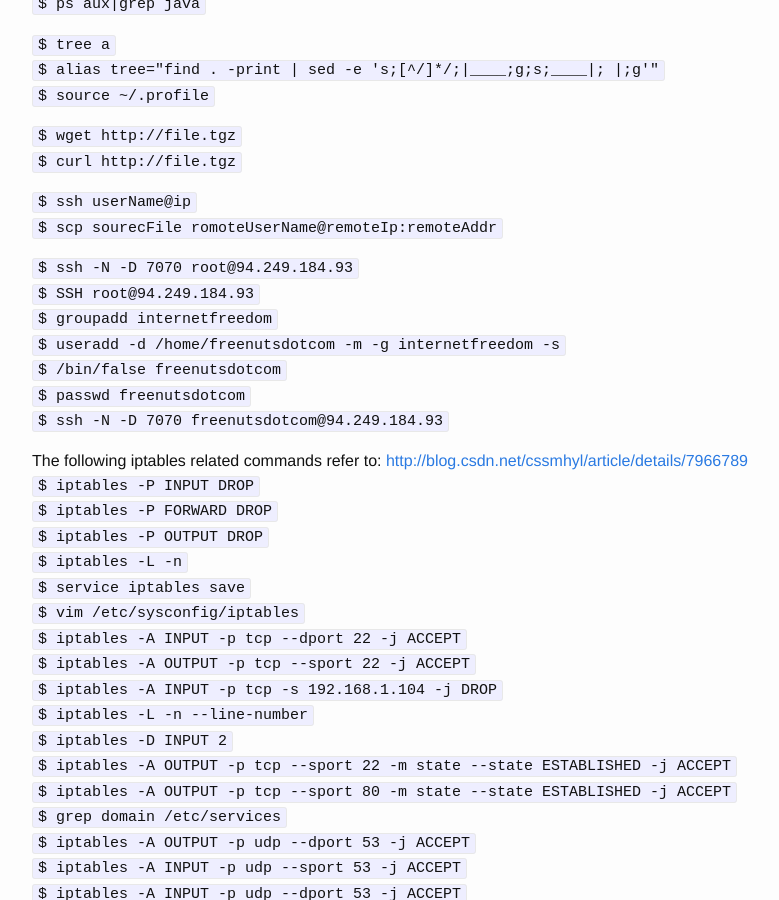
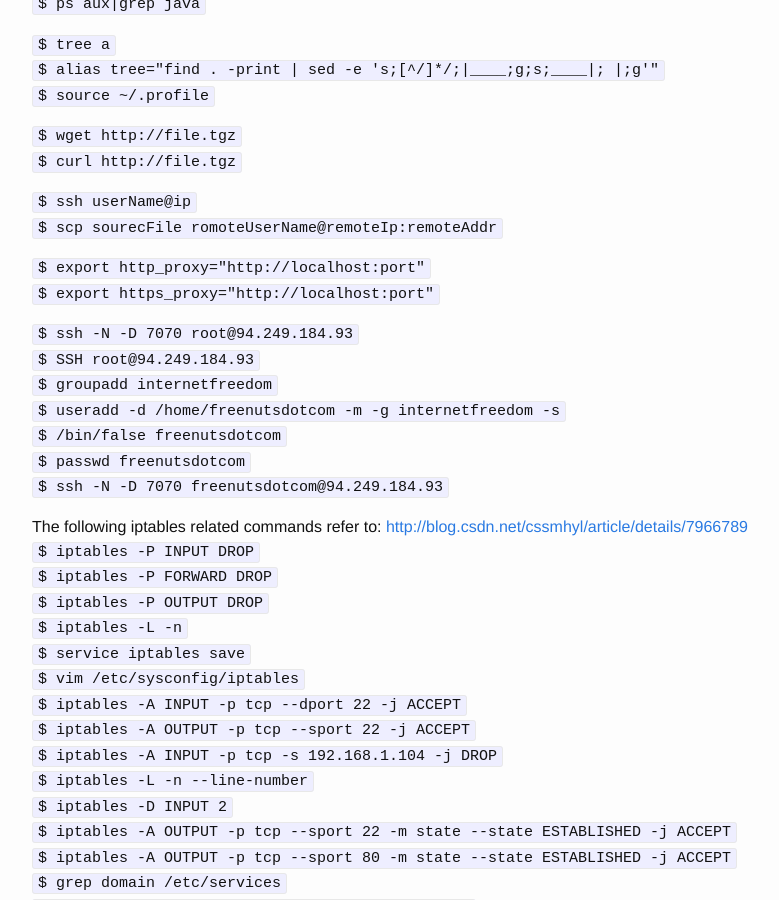
Before and after one commit to GeekRRK/GeekRRK.github.io, a Jekyll site: the page built from _posts/2015-12-15-Frequent commands.md, in a window 1280 px wide and 900 px high, scrolled down 2232 px. Shown: the whole window, without its empty margins (238-1017 px from the left). Built offline with Jekyll 4.4.1, drawn with Linux system fonts in a browser that asks for light colours.

Commit message:
Update Frequent commands

```diff
--- a/_posts/2015-12-15-Frequent commands.md
+++ b/_posts/2015-12-15-Frequent commands.md
@@ -98,6 +98,9 @@ Sync with author after fork
 `$ ssh userName@ip`
 `$ scp sourecFile romoteUserName@remoteIp:remoteAddr`
 
+`$ export http_proxy="http://localhost:port"`
+`$ export https_proxy="http://localhost:port"`
+
 `$ ssh -N -D 7070 root@94.249.184.93`
 `$ SSH root@94.249.184.93`
 `$ groupadd internetfreedom`
```
